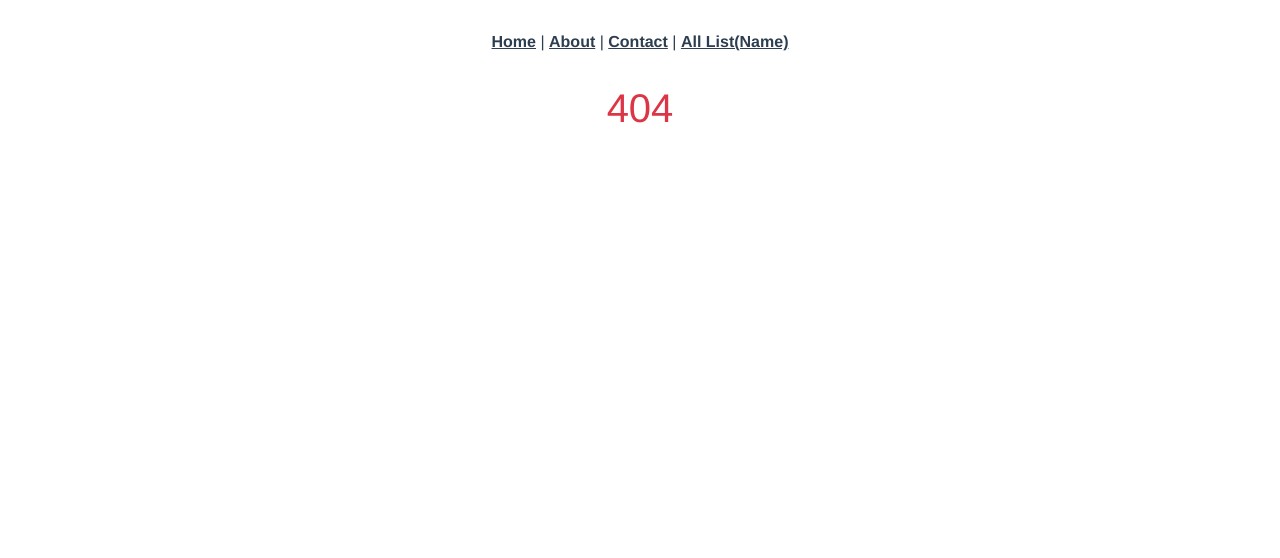
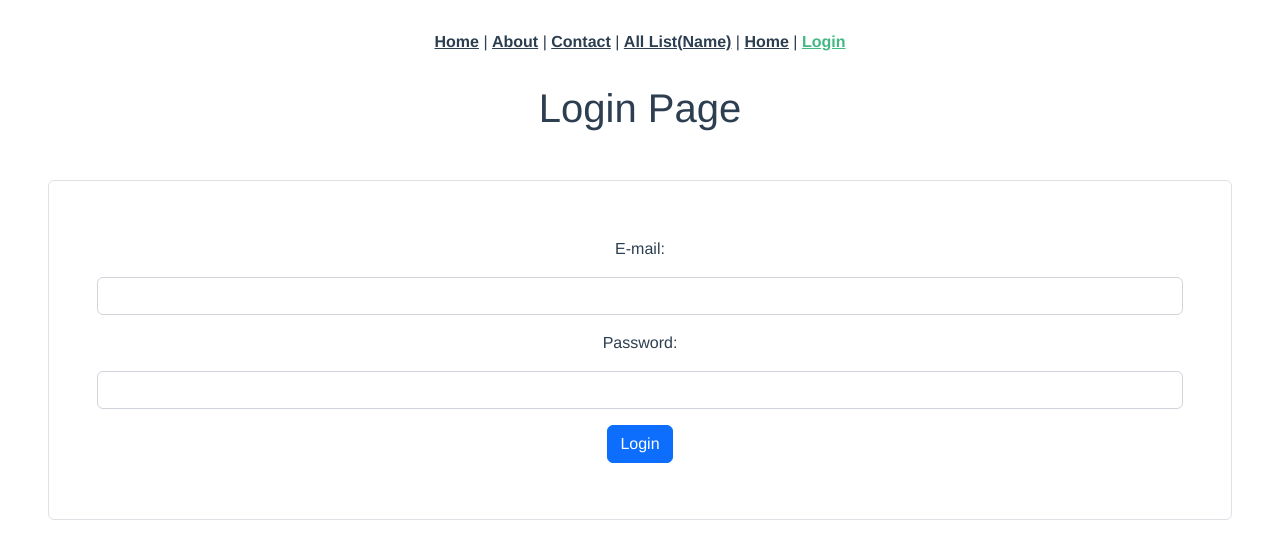
Before and after one commit to AungKyawPhyo1142/vue3-sample, a Vue app: page /loginPage in a window 1280 px wide. Before the commit this address had no page. Shown: the top 558 px of the page. Built offline with nearby package versions, Linux system fonts and the light colour scheme.

Commit message:
Middleware guard

```diff
--- a/src/App.vue
+++ b/src/App.vue
@@ -8,7 +8,9 @@
     <!-- <router-link to="/allList">All List(Path)</router-link> | -->
 
     <!-- use the allList with name from router -->
-    <router-link :to="{name:'allList'}">All List(Name)</router-link>
+    <router-link :to="{name:'allList'}">All List(Name)</router-link> |
+    <router-link to="/homePage">Home</router-link> |
+    <router-link to="/loginPage">Login</router-link>
 
   </nav>
   <router-view/>
--- a/src/router/index.ts
+++ b/src/router/index.ts
@@ -15,6 +15,26 @@ const routes: Array<RouteRecordRaw> = [
     // this generates a separate chunk (about.[hash].js) for this route
     // which is lazy-loaded when the route is visited.
     component: () => import(/* webpackChunkName: "about" */ '../views/AboutView.vue')
+  },
+  {
+    path: '/homePage',
+    name: 'homePage',
+    component: ()=> import('../views/HomePage.vue'),
+    // middleware guard
+    // before Entering this page (to,from,next)
+    // to => where do u want to go
+    // from => where did u come from
+    // next() -> let u do something if u come from defined page
+    beforeEnter: (to,from,next)=>{
+      // if u come from loginPage url, u can go to HomePage
+      // else, go loginPage
+      if(from.name == 'loginPage'){
+        next();
+      }
+      else {
+        next('loginPage');
+      }
+    }
   },
   {
     path: '/contact/:name/:age',
@@ -35,6 +55,11 @@ const routes: Array<RouteRecordRaw> = [
     redirect: '/about'
   },
   {
+    path: '/loginPage',
+    name: '/loginPage',
+    component: import('../views/LoginPage.vue')
+  },
+  {
     // if the page(url) doesn't exit, go HomeVue
     path: '/:pathMatch(.*)*',
     component: ()=> import('../views/404_Page.vue')
--- /dev/null
+++ b/src/views/HomePage.vue
@@ -0,0 +1,15 @@
+<template>
+    <div class="bg-info text-white m-3 p-5">
+        <h1>This is HOME-PAGE.</h1>
+    </div>
+</template>
+
+<script>
+    export default {
+        name: 'HomePage',
+    }
+</script>
+
+<style lang="stylus" scoped>
+
+</style>
--- /dev/null
+++ b/src/views/LoginPage.vue
@@ -0,0 +1,22 @@
+<template>
+    <div>
+        <h1>Login Page</h1>
+        <div class="m-5 border rounded p-5">
+            <label for="" class="my-2 ">E-mail: </label>
+            <input type="email" name="" class="my-2 form-control" id="">
+            <label for="" class="my-2 ">Password: </label>
+            <input type="password" name="" class="my-2 form-control" id="">
+            <button class="my-2 btn btn-primary">Login</button>
+        </div>
+    </div>
+</template>
+
+<script>
+    export default {
+        name: 'LoginPage',
+    }
+</script>
+
+<style lang="stylus" scoped>
+
+</style>
```
